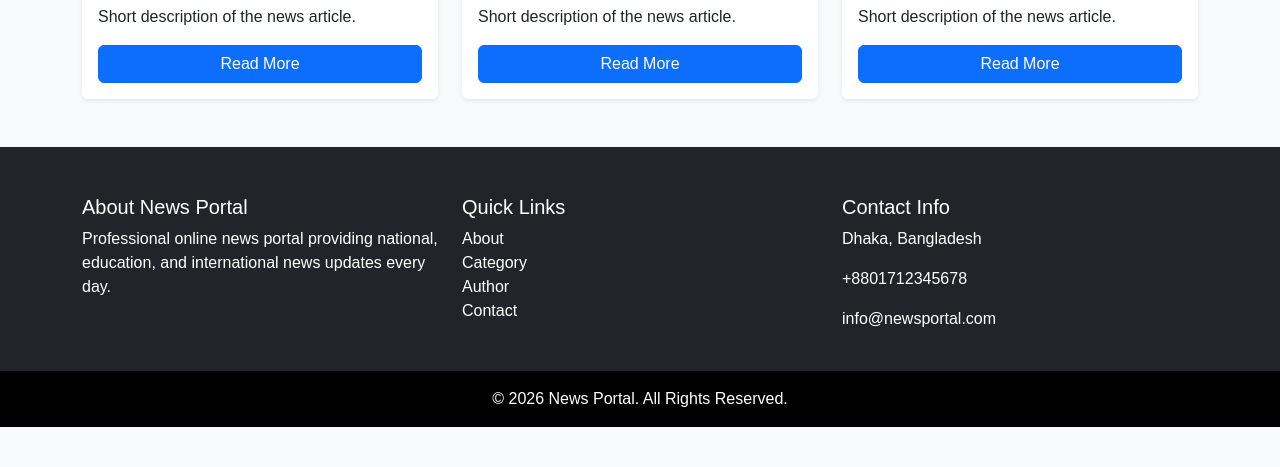
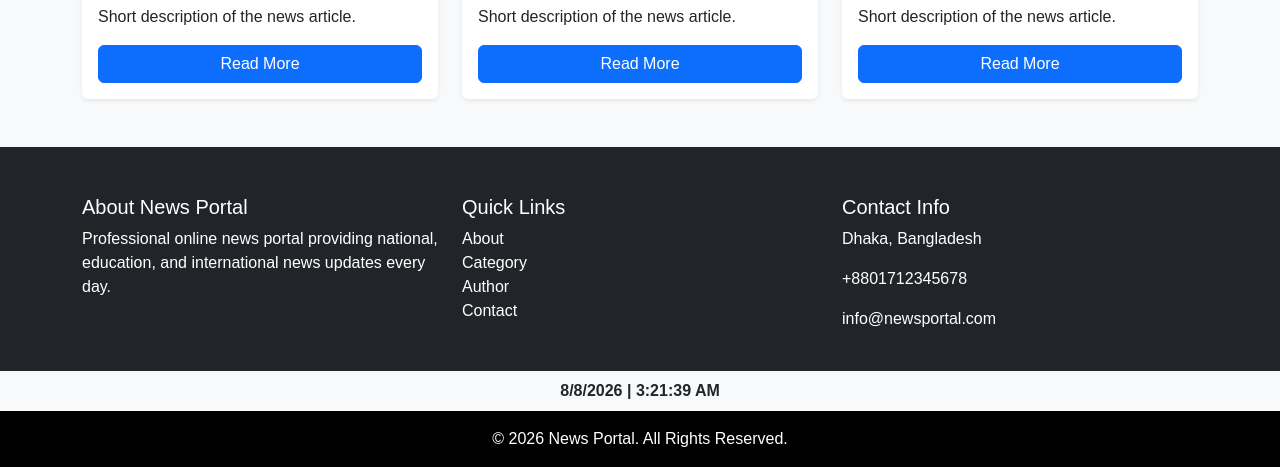
Before and after one commit to foujia00/News-Portal, a plain HTML site: page index.html in a window 1280 px wide. Shown: the part 1844-2311 px from the top of the page. Before the commit the page ends 2271 px from the top, so only its background shows below. Drawn offline with nearby package versions, Linux system fonts and the light colour scheme; files whose address does not match are found by name.

Commit message:
5 commit

```diff
--- a/index.html
+++ b/index.html
@@ -300,6 +300,7 @@
             </div>
         </div>
     </footer>
+    <div class="bg-light py-2 text-center fw-semibold" id="dateTime"></div>
     <div class="bg-black text-white text-center py-3"> © 2026 News Portal. All Rights Reserved. </div>
 
 
```
